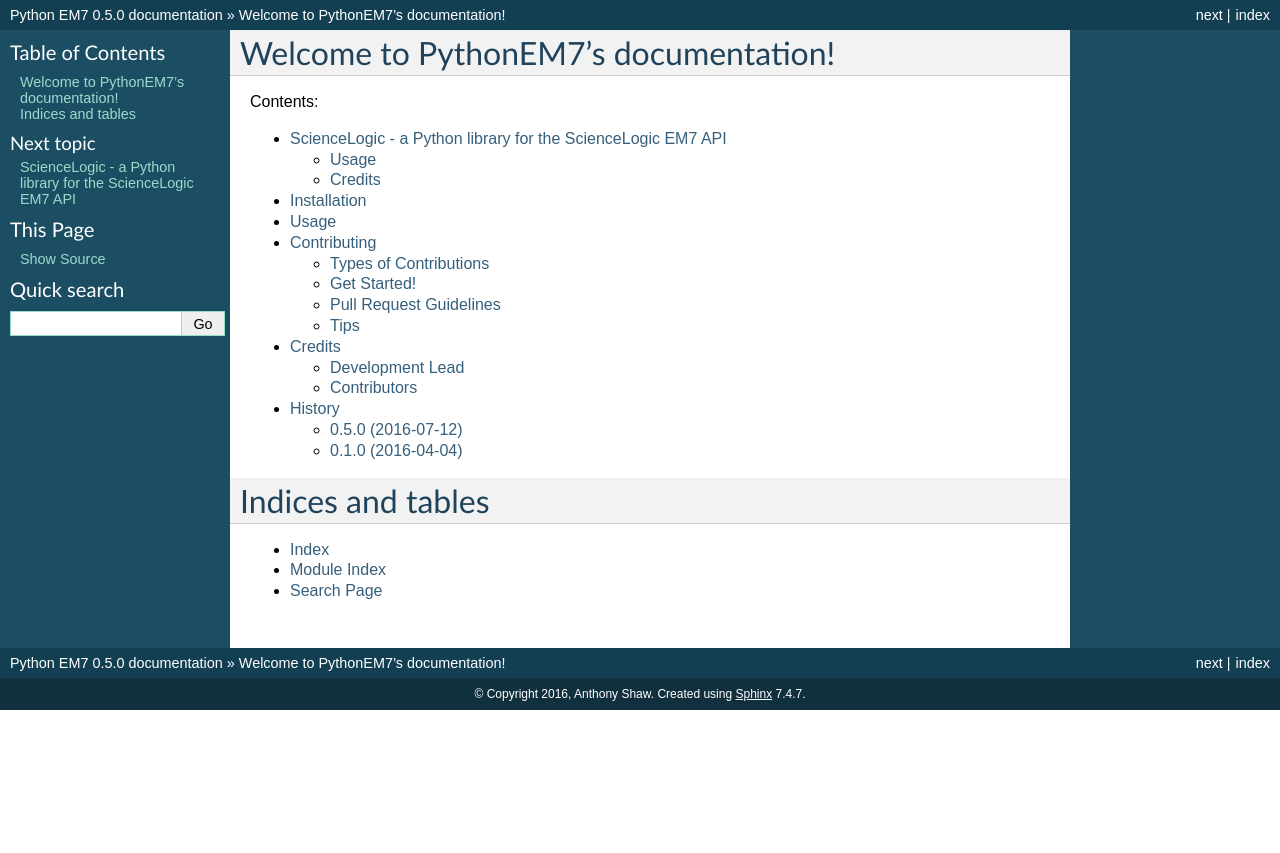
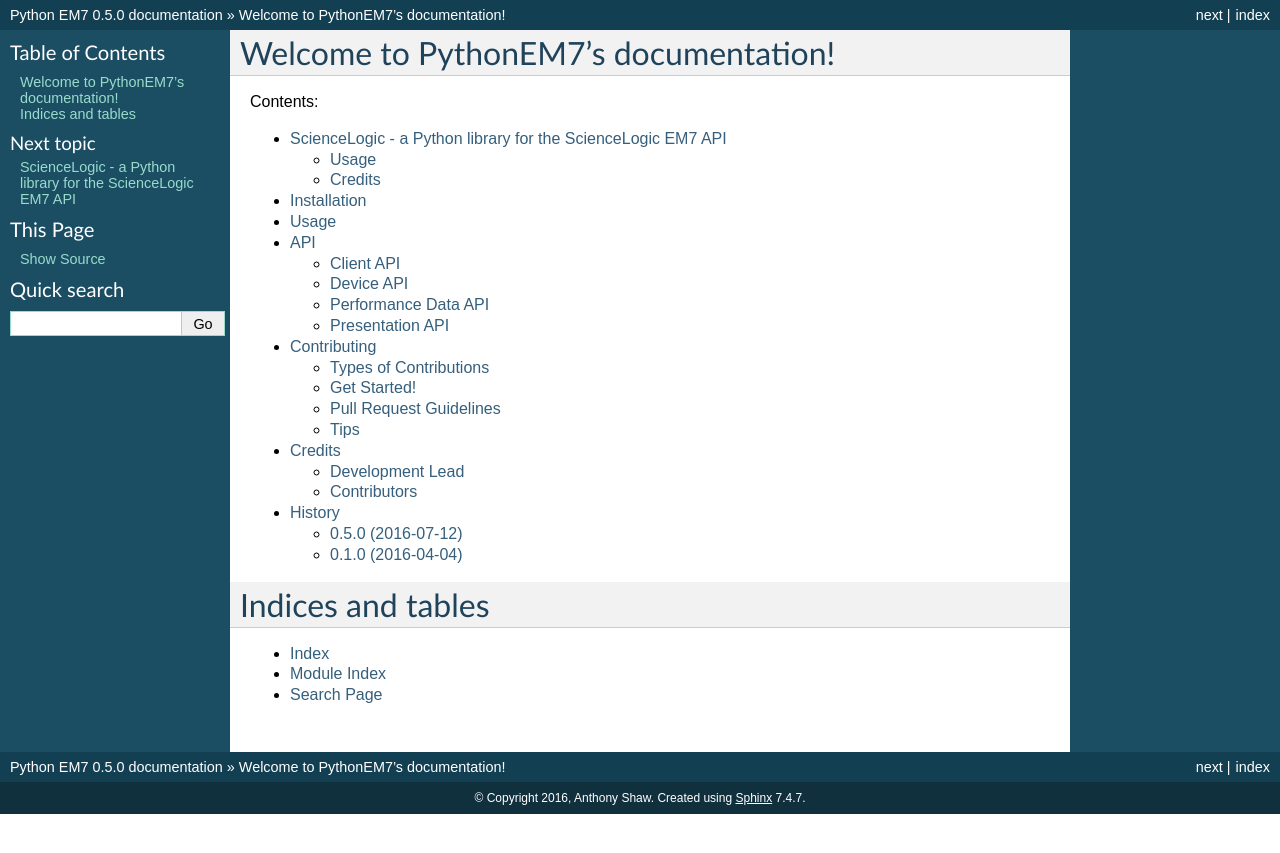
Before and after one commit to tonybaloney/sciencelogic, a Sphinx documentation site: the page built from docs/index.rst, in a window 1280 px wide. Shown: the top 853 px of the page. Built offline with Sphinx 7.4.7, drawn with Linux system fonts in a browser that asks for light colours.

```diff
--- /dev/null
+++ b/docs/api.rst
@@ -0,0 +1,26 @@
+API
+~~~
+
+Client API
+==========
+
+.. autoclass:: sciencelogic.client.Client
+    :members:
+
+Device API
+==========
+
+.. autoclass:: sciencelogic.device.Device
+    :members:
+
+Performance Data API
+====================
+
+.. autoclass:: sciencelogic.performance_data.PerformanceData
+    :members:
+
+Presentation API
+================
+
+.. autoclass:: sciencelogic.presentations.Presentation
+    :members:
--- a/docs/index.rst
+++ b/docs/index.rst
@@ -14,6 +14,7 @@ Contents:
    readme
    installation
    usage
+   api
    contributing
    authors
    history
```
Also changed, not shown: 1 other file.
